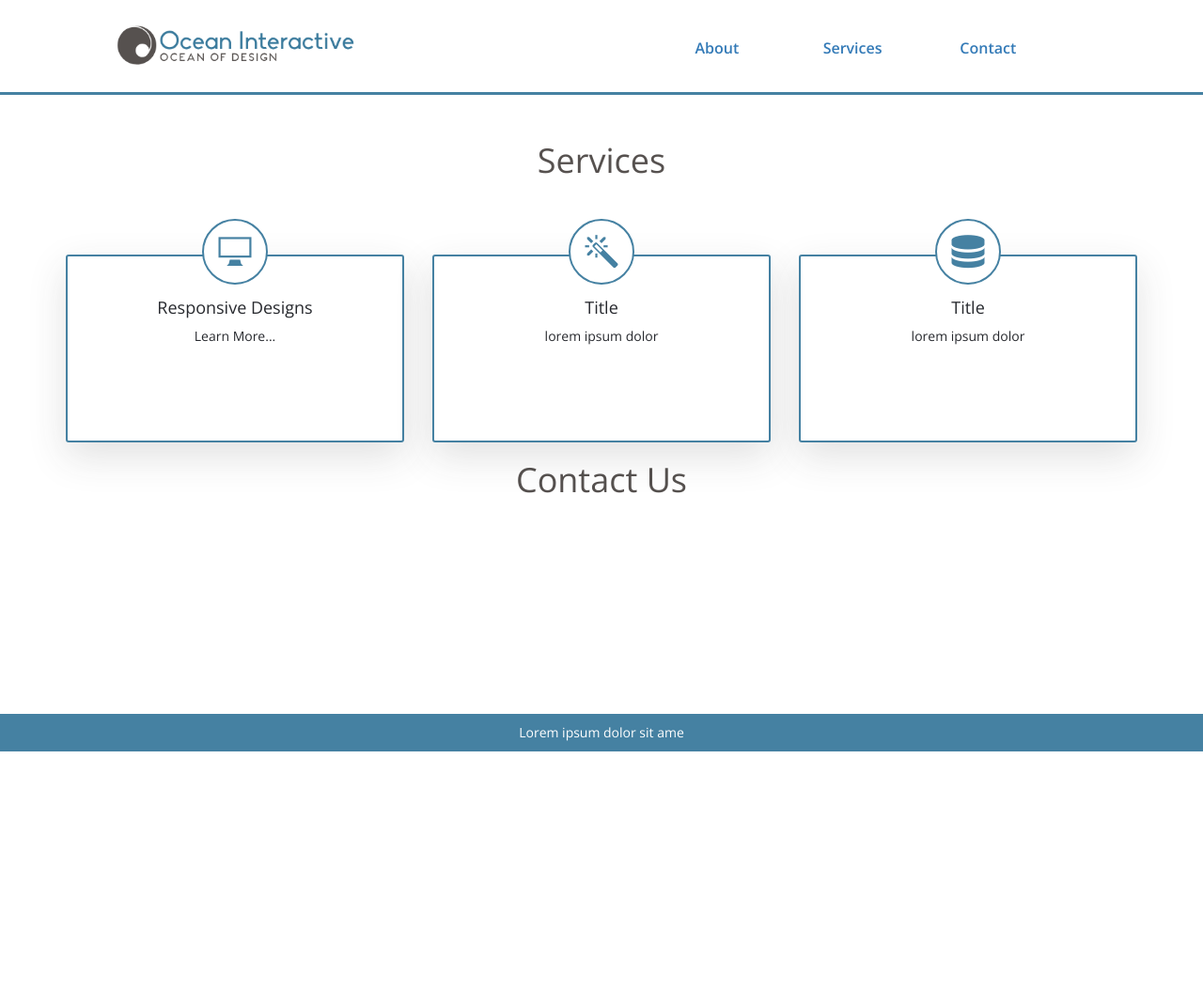
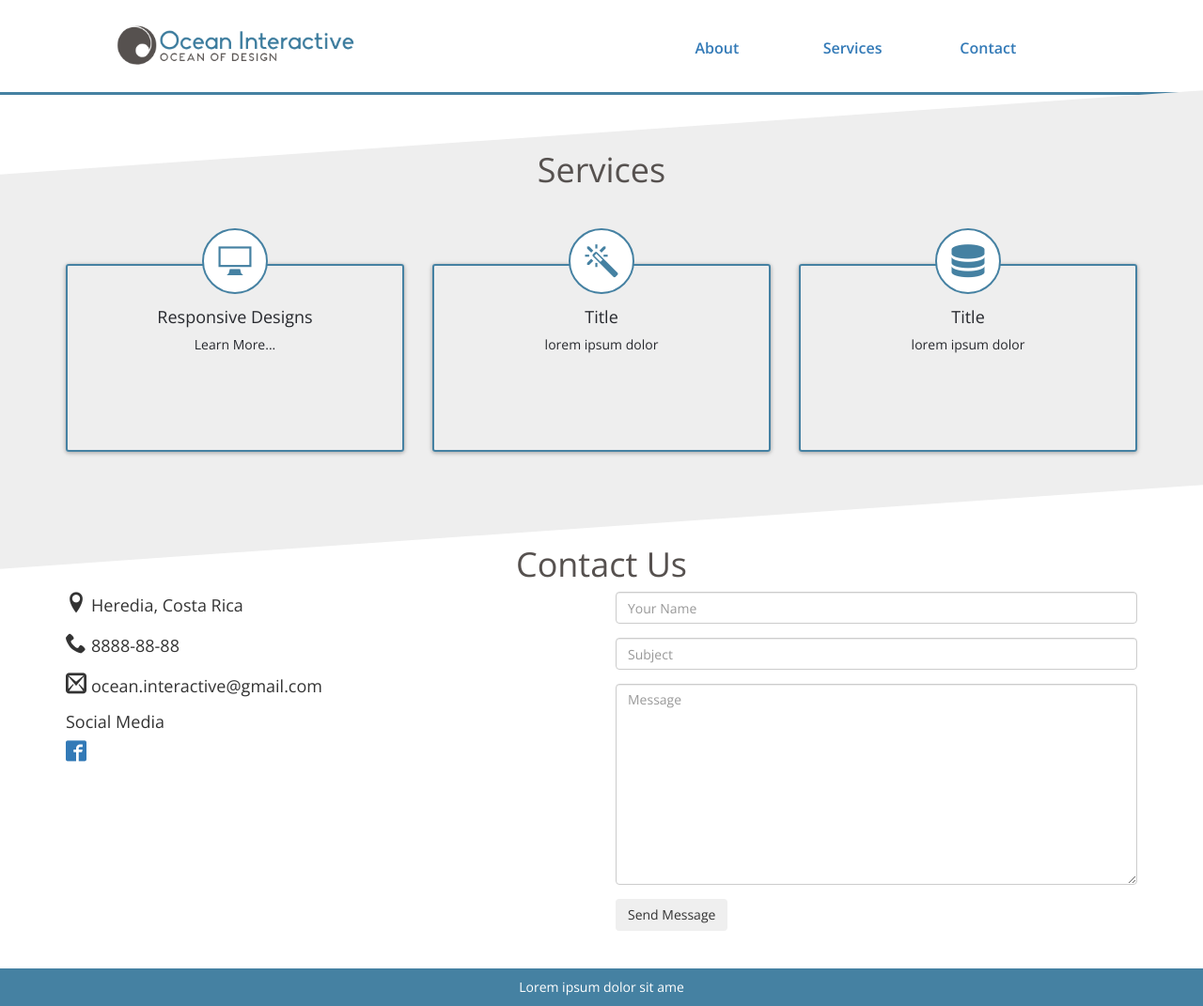
Before and after one commit to jjimenezs19/Ocean-Interactive, a website: page app/index.html in a window 1280 px wide. Shown: the whole page at 94% size. Before the commit the page ends 800 px from the top, so only its background shows below. Drawn offline with nearby package versions, Linux system fonts and the light colour scheme; files whose address does not match are found by name.

Commit message:
first look to contact us

```diff
--- a/app/index.html
+++ b/app/index.html
@@ -62,6 +62,7 @@
             <!--</div>-->
         <!--</section>-->
         <section class="services">
+            <div class="service-sub">
                 <div class="container">
                     <h1 class="main-title">Services</h1>
                     <div class="services-container">
@@ -147,13 +148,54 @@
                         </div>
                     </div>
                 </div>
+            </div>
         </section>
 
         <section class="contact">
             <div class="container">
                 <h1 class="main-title">Contact Us</h1>
-                <div class="services-container">
+                <div class="contact-container">
                     <div class="row">
+                        <div class="col-sm-6">
+                            <div class="contact-info">
+                                <div class="form-group">
+                                    <i class="icon-location"></i><span class="contact-info-text">Heredia, Costa Rica</span>
+                                </div>
+                                <div class="form-group">
+                                    <i class="icon-phone"></i><span class="contact-info-text">8888-88-88</span>
+                                </div>
+                                <div class="form-group">
+                                    <i class="icon-mail2"></i><span class="contact-info-text">ocean.interactive@gmail.com</span>
+                                </div>
+                                <div class="form-group">
+                                    <h4>Social Media</h4>
+                                    <a href="#"><i class="icon-facebook2"></i></a>
+                                </div>
+
+                            </div>
+                        </div>
+                        <div class="col-sm-6">
+                            <div class="contact-form">
+                                <form action="#" method="post" class="form">
+                                    <div class="form-group">
+                                        <input type="text" placeholder="Your Name" name="name" class="form-control">
+                                    </div>
+                                    <div class="form-group">
+                                        <input type="text" placeholder="Subject" name="subject" class="form-control">
+                                    </div>
+                                    <div class="form-group">
+                                        <textarea name="message" id="" cols="30" rows="10" class="form-control" placeholder="Message"></textarea>
+                                    </div>
+                                    <div class="form-group">
+                                        <input type="submit" class="btn btn-send-form" value="Send Message">
+                                    </div>
+                                    <div class="message-form">
+                                        <p class="form-success text-success"></p>
+                                        <p class="form-fail text-danger"></p>
+                                    </div>
+                                </form>
+                            </div>
+                        </div>
                     </div>
                 </div>
             </div>
--- a/app/scss/app.scss
+++ b/app/scss/app.scss
@@ -3,11 +3,13 @@
 body{
   font-family: $main-font-family;
   padding-bottom: 65px;
+  position: relative;
 }
 @import "modules/border-styles";
 @import "modules/header";
 @import "modules/about";
 @import "modules/services";
+@import "modules/contact";
 @import "modules/footer";
 
 .main-title{
--- /dev/null
+++ b/app/scss/modules/_contact.scss
@@ -0,0 +1,21 @@
+.contact{
+  .contact-container{
+    .contact-info{
+      .form-group{
+        i{
+          margin-right: 5px;
+          font-size: 22px;
+        }
+        .contact-info-text{
+          font-size: 18px;
+          font-weight: 500;
+          font-family: $main-font-family;
+
+        }
+      }
+    }
+    .contact-form{
+
+    }
+  }
+}
--- a/app/scss/modules/_services.scss
+++ b/app/scss/modules/_services.scss
@@ -1,5 +1,11 @@
 .services{
-  margin-top: 30px;
+  margin-top: 40px;
+  transform: skewY(-4deg);
+  background-color: #eee;
+  height: auto;
+  padding-bottom: 8rem;
+  .service-sub{
+    transform: skewY(4deg);
     .services-container{
       padding-top: 70px;
       .service-card{
@@ -15,7 +21,8 @@
           height: 200px;
           transition: all .8s ease;
           backface-visibility: hidden;
-        box-shadow: 0 1.5rem 4rem rgba(#333, .15);
+          //box-shadow: 0 1.5rem 4rem rgba(#333, .15);
+          box-shadow: $boxes-box-shadow;
           &--front{
           }
           &--back{
@@ -71,3 +78,4 @@
 
     }
   }
+}
```
Also changed, not shown: app/css/app.css. Lines whose indentation alone changed are shown as unchanged.
